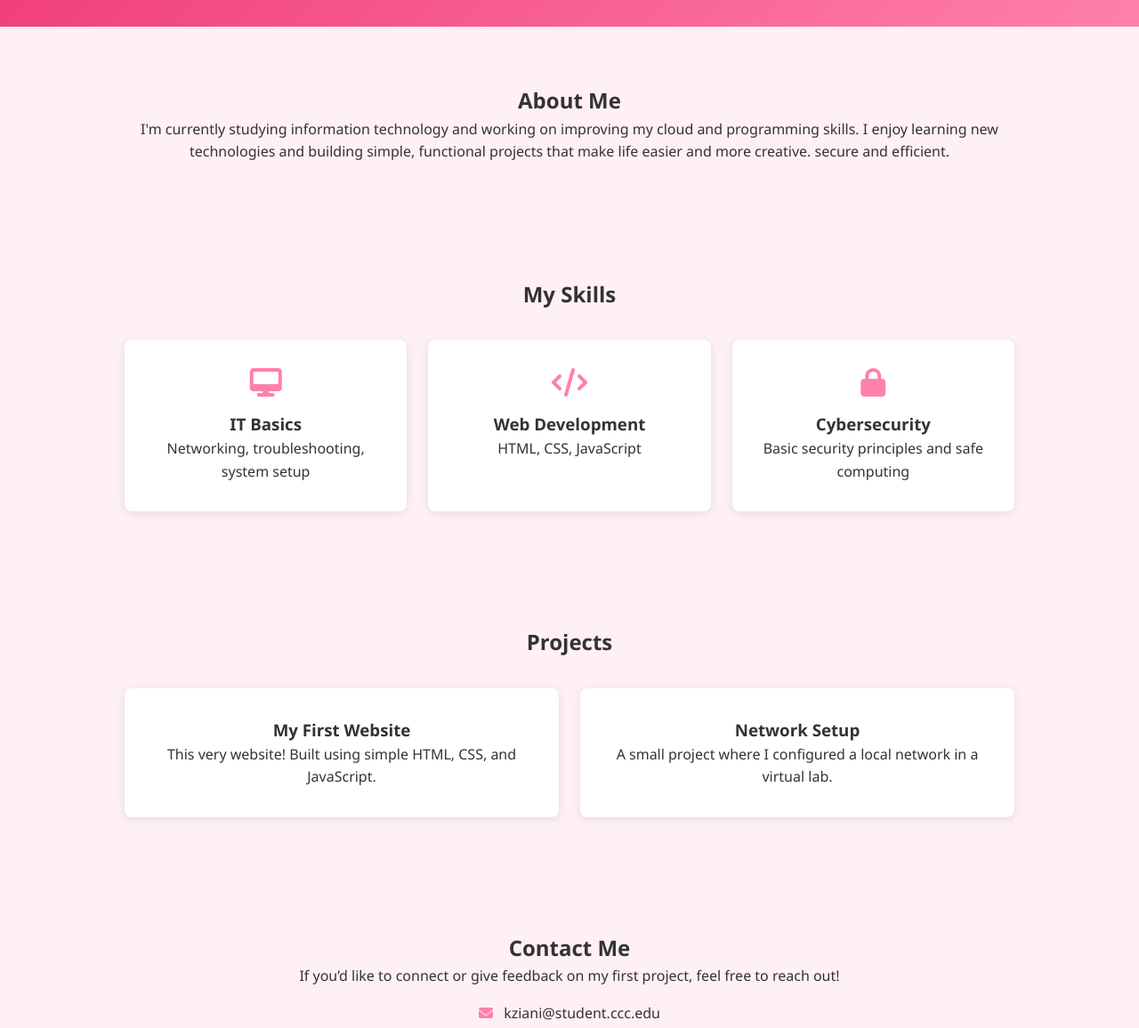
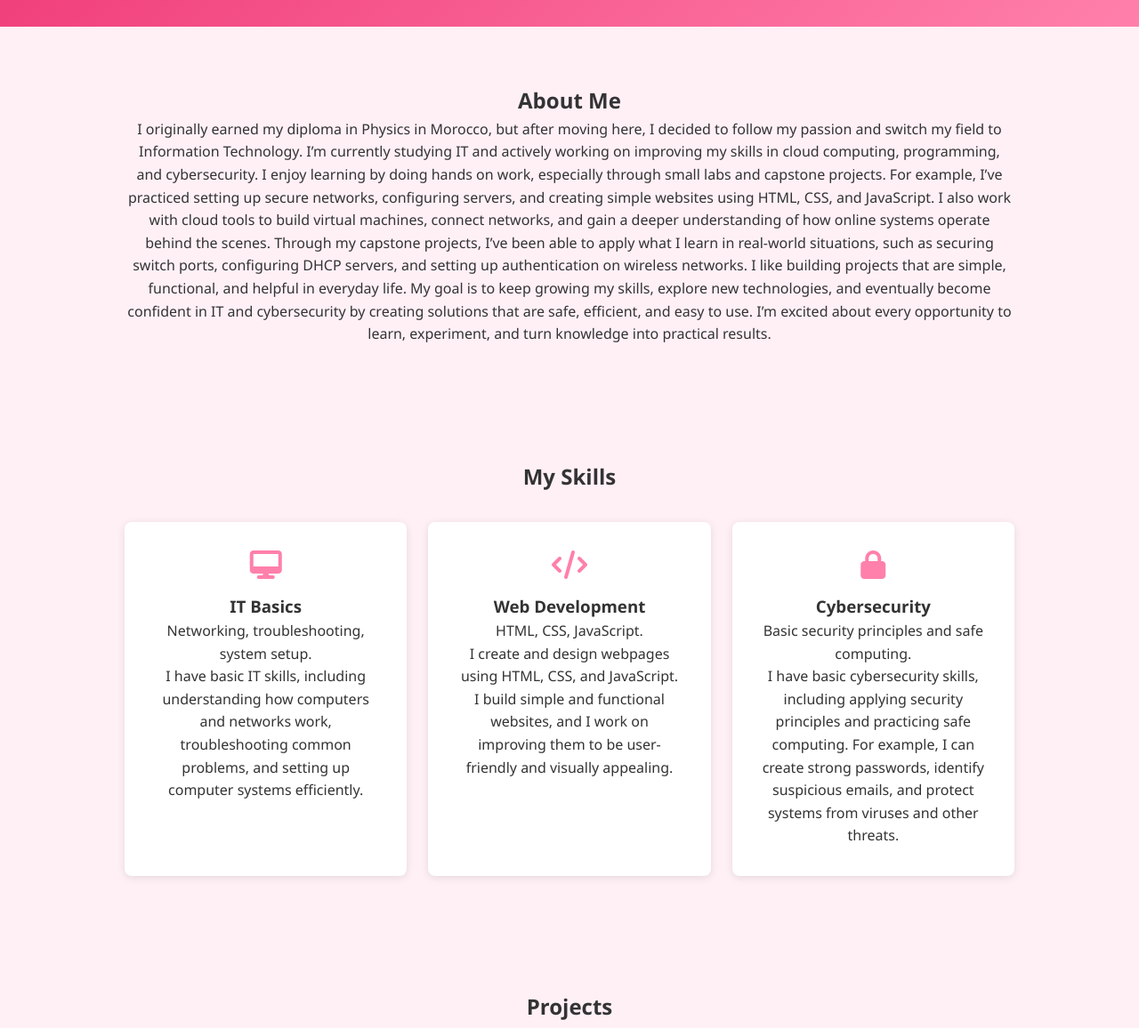
Before and after one commit to kziani-pirou/my-portfolio, a plain HTML site: page index.html in a window 1280 px wide. Shown: the part 760-1916 px from the top of the page at 89% size. Drawn offline with Linux system fonts and the light colour scheme; a script that the page names is missing.

Commit message:
Update index.html
Signed-off-by: Khaoula Ziani <kziani@student.ccc.edu>

```diff
--- a/index.html
+++ b/index.html
@@ -29,7 +29,9 @@
   <section id="home" class="hero">
     <div class="container">
       <h2>Hello, I'm Khaoula 💕</h2>
-      <p>Welcome to my very first website! I’m learning how to build and design webpages using HTML, CSS, and a bit of JavaScript.</p>
+<img src="images/khaoula.jpg" alt="Khaoula" class="profile-pic">
+      <p>Welcome to my very first website! I’m learning how to build and design webpages using HTML, CSS, and a bit of JavaScript.
+I love bringing ideas to life through code, and this space is where I get to practice, learn, and share my progress with you</p>
       <a href="#projects" class="btn">See My Work</a>
     </div>
   </section>
@@ -38,8 +40,9 @@
   <section id="about">
     <div class="container">
       <h2>About Me</h2>
-      <p> I'm currently studying information technology and working on improving my cloud and programming skills.
-        I enjoy learning new technologies and building simple, functional projects that make life easier and more creative. secure and efficient.</p>
+      <p> I originally earned my diploma in Physics in Morocco, but after moving here, I decided to follow my passion and switch my field to Information Technology. I’m currently studying IT and actively working on improving my skills in cloud computing, programming, and cybersecurity.
+I enjoy learning by doing hands on work, especially through small labs and capstone projects. For example, I’ve practiced setting up secure networks, configuring servers, and creating simple websites using HTML, CSS, and JavaScript. I also work with cloud tools to build virtual machines, connect networks, and gain a deeper understanding of how online systems operate behind the scenes. Through my capstone projects, I’ve been able to apply what I learn in real-world situations, such as securing switch ports, configuring DHCP servers, and setting up authentication on wireless networks. I like building projects that are simple, functional, and helpful in everyday life.
+My goal is to keep growing my skills, explore new technologies, and eventually become confident in IT and cybersecurity by creating solutions that are safe, efficient, and easy to use. I’m excited about every opportunity to learn, experiment, and turn knowledge into practical results.</p>
     </div>
   </section>
 
@@ -51,17 +54,19 @@
         <div class="skill">
           <i class="fas fa-desktop"></i>
           <h3>IT Basics</h3>
-          <p>Networking, troubleshooting, system setup</p>
+          <p>Networking, troubleshooting, system setup. <br>
+            I have basic IT skills, including understanding how computers and networks work, troubleshooting common problems, and setting up computer systems efficiently.
+          </p>
         </div>
         <div class="skill">
           <i class="fas fa-code"></i>
           <h3>Web Development</h3>
-          <p>HTML, CSS, JavaScript</p>
+          <p>HTML, CSS, JavaScript. <br> I create and design webpages using HTML, CSS, and JavaScript. I build simple and functional websites, and I work on improving them to be user-friendly and visually appealing.</p>
         </div>
         <div class="skill">
           <i class="fas fa-lock"></i>
           <h3>Cybersecurity</h3>
-          <p>Basic security principles and safe computing</p>
+          <p>Basic security principles and safe computing. <br>I have basic cybersecurity skills, including applying security principles and practicing safe computing. For example, I can create strong passwords, identify suspicious emails, and protect systems from viruses and other threats.</p>
         </div>
       </div>
     </div>
@@ -74,11 +79,18 @@
       <div class="projects">
         <div class="project-card">
           <h3>My First Website</h3>
-          <p>This very website! Built using simple HTML, CSS, and JavaScript.</p>
+          <p>This is my first portfolio website where I put my coding skills into practice.
+    I structured the site with different sections like About, Skills, Projects, and Contact,
+    added images and buttons, and ensured it looks organized and clean.
+    Through this project, I learned how to combine HTML, CSS, and JavaScript to create a fully functional webpage and make it interactive for users.</p>
         </div>
         <div class="project-card">
           <h3>Network Setup</h3>
-          <p>A small project where I configured a local network in a virtual lab.</p>
+          <p> In this project, I created a small virtual network with two Windows Server 2019 machines and one Windows 10 machine.
+    I configured each server, assigned IP addresses, and connected all machines to communicate with each other.
+    I practiced setting up user accounts, enabling remote access, and testing network connectivity.
+    This project helped me understand how multiple systems interact on a network, practice troubleshooting connectivity issues,
+    and gain hands-on experience in managing Windows servers in a controlled lab environment.</p>
         </div>
       </div>
     </div>
@@ -90,7 +102,8 @@
       <h2>Contact Me</h2>
       <p>If you’d like to connect or give feedback on my first project, feel free to reach out!</p>
       <div class="contact-info">
-        <p><i class="fas fa-envelope"></i> kziani@student.ccc.edu</p>
+        <p><i class="fas fa-envelope"></i> khaoulaziani4@gmail.com</p>
+         <p><i class="fas fa-phone"></i> +1 (224) 202-4799</p>
       </div>
     </div>
   </section>
```
